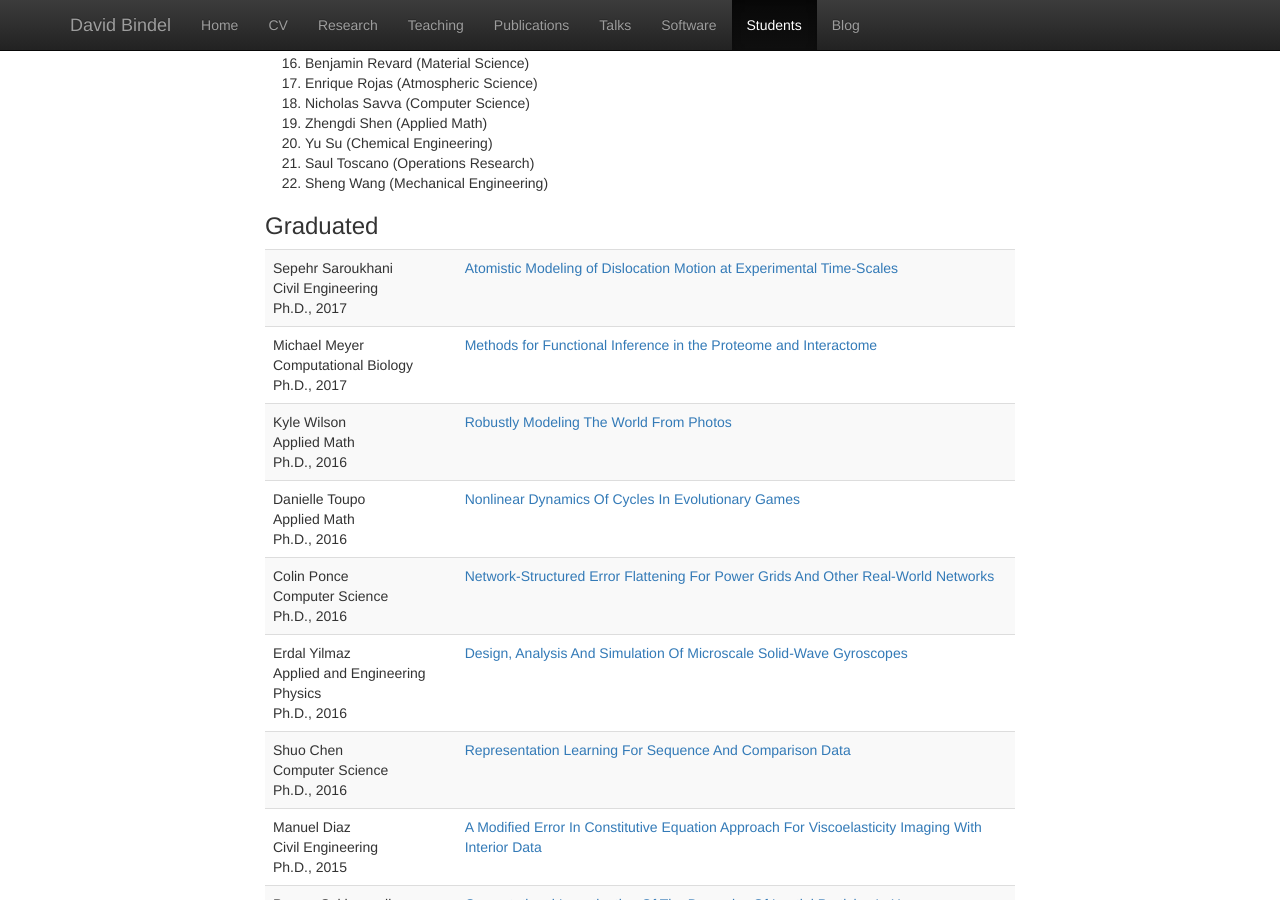
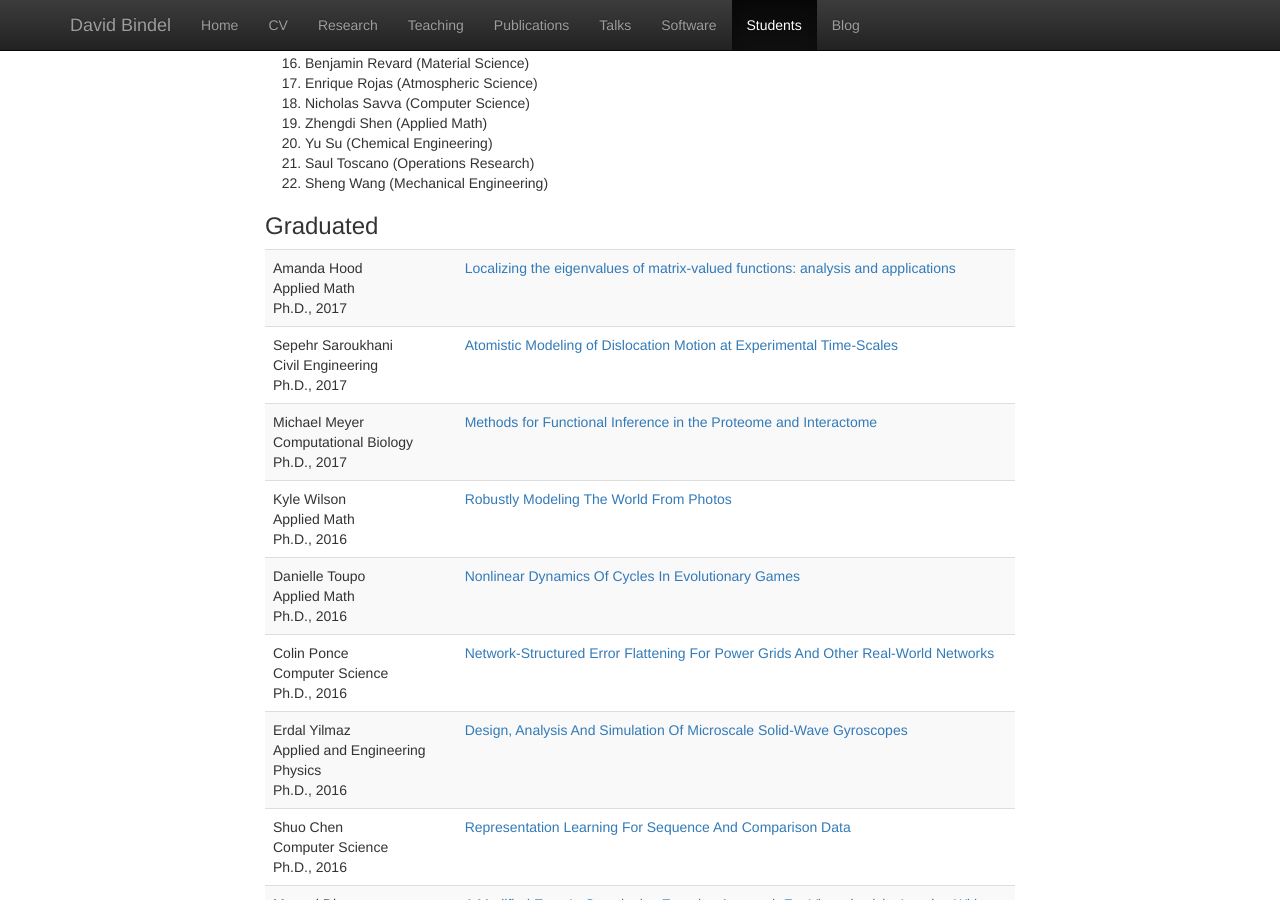
Before and after one commit to dbindel/cornell_web, a Jekyll site: the page built from students.html, in a window 1280 px wide and 900 px high, scrolled down 3491 px. Built offline with Jekyll 4.4.1, drawn with Linux system fonts in a browser that asks for light colours; nearby versions of some CDN libraries.

Commit message:
Added Amanda to past committees.

```diff
--- a/_data/students.yml
+++ b/_data/students.yml
@@ -523,6 +523,14 @@ committees:
 past_committees:
   -
     degree: phd
+    first: Amanda
+    last: Hood
+    field: Applied Math
+    thesis:
+      title: "Localizing the eigenvalues of matrix-valued functions: analysis and applications"
+      year: 2017
+  -
+    degree: phd
     last: Saroukhani
     first: Sepehr
     field: Civil Engineering
```
